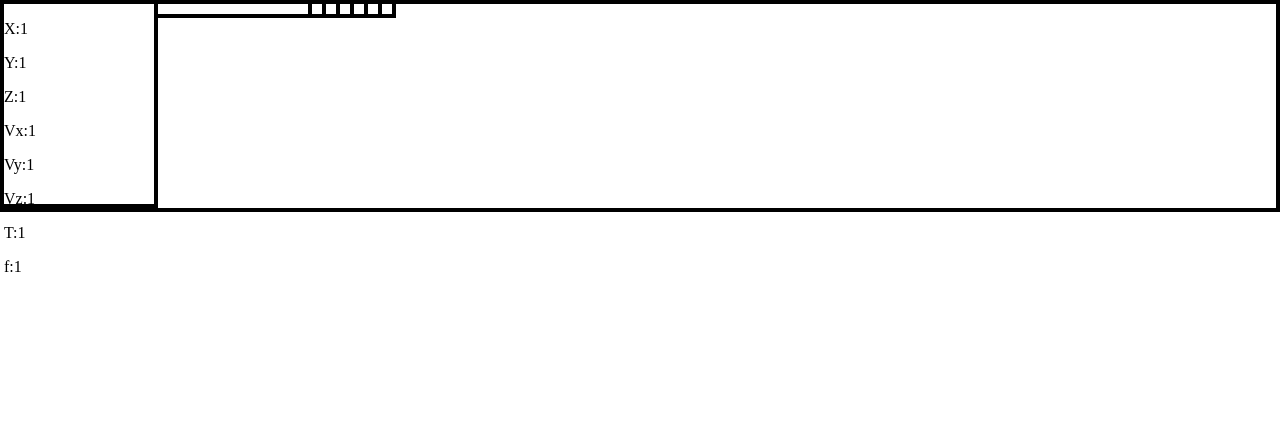
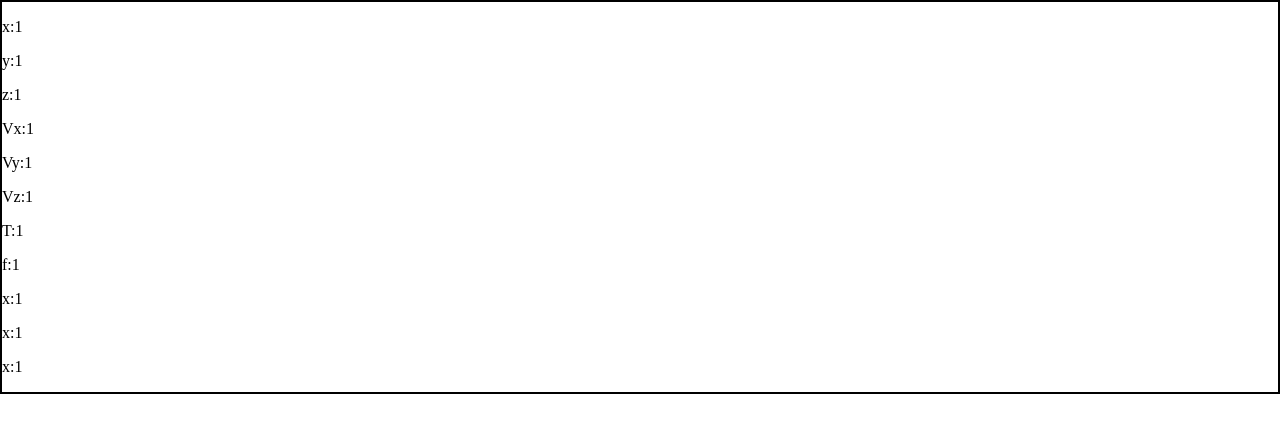
Before and after one commit to IAmBot102102/NTNASA, a plain HTML site: page Client Monitor/index.html in a window 1280 px wide. Drawn offline with nearby package versions, Linux system fonts and the light colour scheme.

Commit message:
worked wih front end stuff

```diff
--- a/Client Monitor/Resources/index.css
+++ b/Client Monitor/Resources/index.css
@@ -2,43 +2,5 @@ body{
     margin: 0px;
 }
 #root{
-    border: 4px black solid;
-    display: flex;
+    border: 2px solid black;
 }
-.container{
-    border: 4px black solid;
-    margin-left: -4px;
-    margin-top: -4px;
-}
-#con1{
-    width: 150px;
-    height: 200px;
-}
-#con2{
-    width: 150px;
-    height: 10px;
-}
-#con3{
-    width: 10px;
-    height: 10px;
-}
-#con4{
-    width: 10px;
-    height: 10px;
-}
-#con5{
-    width: 10px;
-    height: 10px;
-}
-#con6{
-    width: 10px;
-    height: 10px;
-}
-#con7{
-    width: 10px;
-    height: 10px;
-}
-#con8{
-    width: 10px;
-    height: 10px;
-}
--- a/Client Monitor/index.html
+++ b/Client Monitor/index.html
@@ -13,23 +13,19 @@
 </head>
     <body>
         <div id="root">
-            <div class="container"id="con1">
-                <p>X:<span>1</span></p>
-                <p>Y:<span>1</span></p>
-                <p>Z:<span>1</span></p>
+            <div id="info-cont">
+                <p>x:<span>1</span></p>
+                <p>y:<span>1</span></p>
+                <p>z:<span>1</span></p>
                 <p>Vx:<span>1</span></p>
                 <p>Vy:<span>1</span></p>
                 <p>Vz:<span>1</span></p>
                 <p>T:<span>1</span></p>
                 <p>f:<span>1</span></p>
+                <p>x:<span>1</span></p>
+                <p>x:<span>1</span></p>
+                <p>x:<span>1</span></p>
             </div>
-            <div class="container"id="con2"></div>
-            <div class="container"id="con3"></div>
-            <div class="container"id="con4"></div>
-            <div class="container"id="con5"></div>
-            <div class="container"id="con6"></div>
-            <div class="container"id="con7"></div>
-            <div class="container"id="con8"></div>
         </div>
     </body>
 </html>
```
